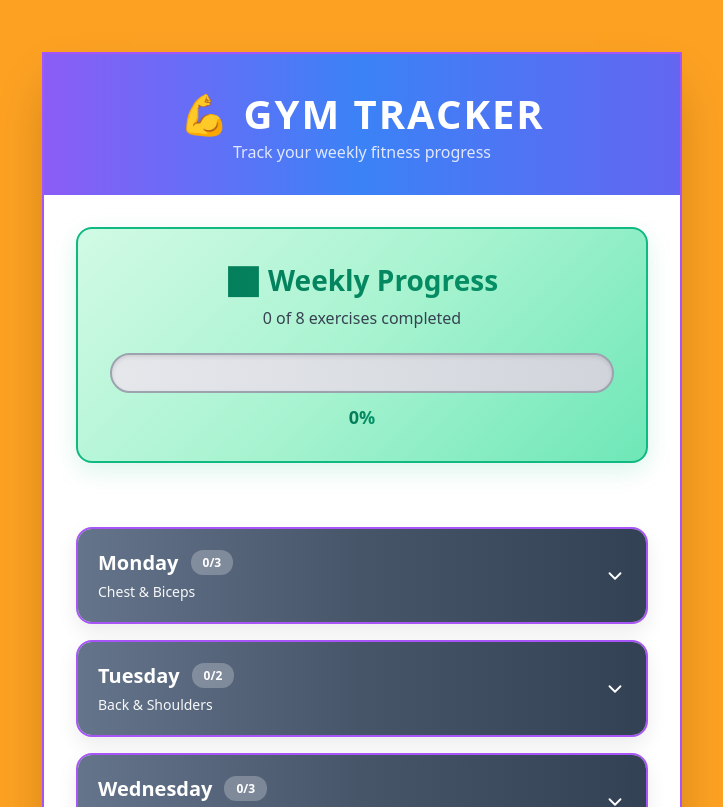
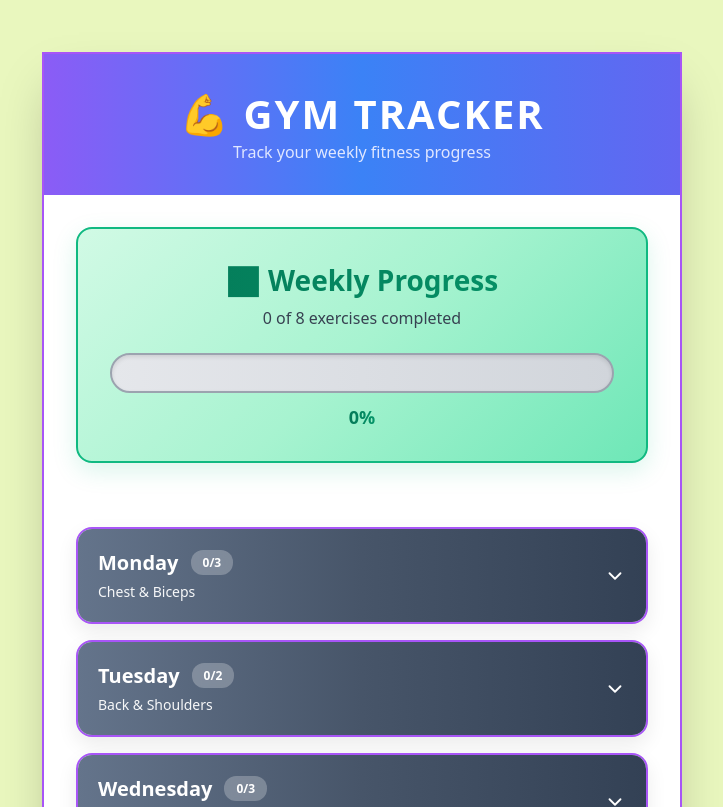
Before and after one commit to mondragon-developer/gym-tracker, a React (Vite) app: page / in a window 1280 px wide. Shown: the top 807 px of the page, without its empty margins (278-1001 px from the left). Built offline with nearby package versions, Linux system fonts and the light colour scheme.

Commit message:
change base color

```diff
--- a/src/index.css
+++ b/src/index.css
@@ -14,7 +14,7 @@ body {
   font-family: system-ui, -apple-system, BlinkMacSystemFont, "Inter", sans-serif;
   -webkit-font-smoothing: antialiased;
   -moz-osx-font-smoothing: grayscale;
-  background-color: #fca122;
+  background-color: #e9f7be;
   min-height: 100vh;
   display: flex;
   align-items: center;
@@ -27,8 +27,7 @@ body {
   min-width: 320px;
   max-width: 640px;
   width: 100%;
-
-   }
+}
 
 /* Focus styles for accessibility */
 button:focus-visible,
```
